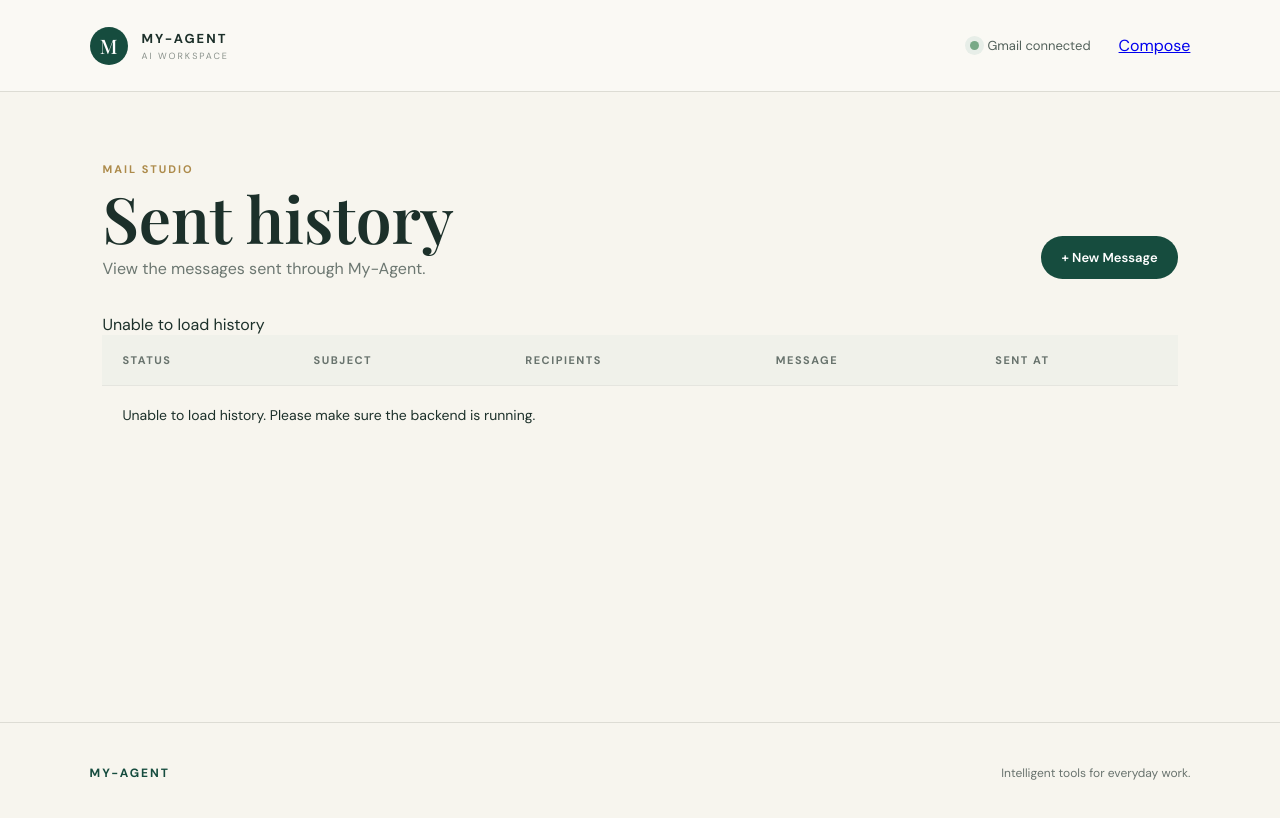
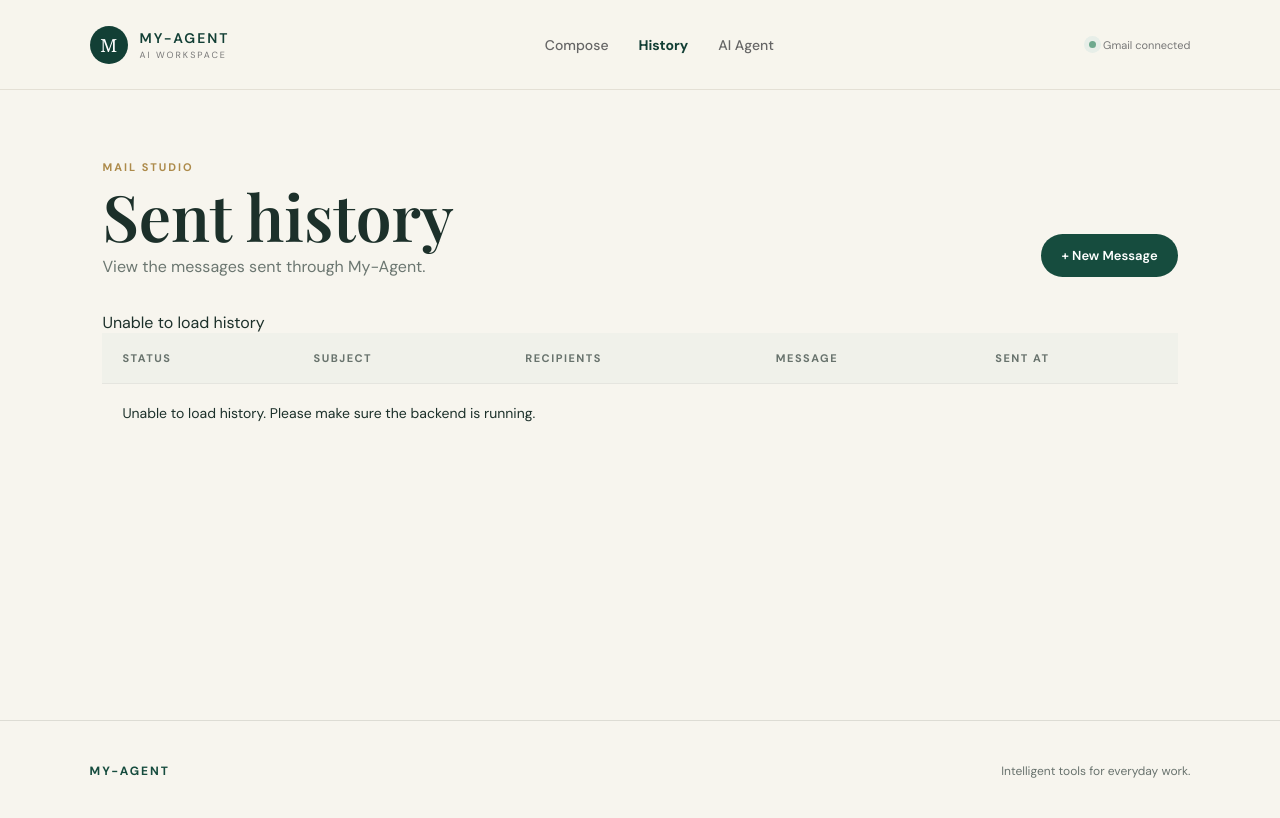
Before and after one commit to gsingamp2-cmyk/GMAIL-AGENT, a plain HTML site: page frontend/history.html in a window 1280 px wide. Drawn offline with nearby package versions, Linux system fonts and the light colour scheme; no server answers.

Commit message:
Add reusable navbar component

```diff
--- /dev/null
+++ b/frontend/components/navbar.css
@@ -0,0 +1,125 @@
+.navbar{
+height:90px;
+display:flex;
+align-items:center;
+justify-content:space-between;
+padding:0 7%;
+background:#f7f5ed;
+border-bottom:1px solid #e4e0d5;
+position:relative;
+z-index:100;
+}
+
+.brand-link{
+display:flex;
+align-items:center;
+gap:12px;
+text-decoration:none;
+color:inherit;
+}
+
+.brand-mark{
+width:38px;
+height:38px;
+border-radius:50%;
+background:#123f35;
+color:white;
+display:flex;
+align-items:center;
+justify-content:center;
+font-family:Georgia,serif;
+font-size:18px;
+}
+
+.brand-name{
+font-size:14px;
+font-weight:600;
+letter-spacing:2px;
+color:#123f35;
+}
+
+.brand-subtitle{
+font-size:9px;
+letter-spacing:2px;
+color:#777;
+margin-top:2px;
+}
+
+.navbar-links{
+display:flex;
+align-items:center;
+gap:30px;
+}
+
+.navbar-links a{
+text-decoration:none;
+color:#666;
+font-size:14px;
+font-weight:500;
+transition:color .2s ease;
+}
+
+.navbar-links a:hover{
+color:#123f35;
+}
+
+.navbar-links a.active{
+color:#123f35;
+font-weight:700;
+}
+
+.nav-right{
+display:flex;
+align-items:center;
+gap:18px;
+}
+
+.connection{
+display:flex;
+align-items:center;
+gap:7px;
+color:#777;
+font-size:11px;
+}
+
+.connection-dot{
+width:7px;
+height:7px;
+border-radius:50%;
+background:#6ea98e;
+}
+
+@media(max-width:900px){
+
+.navbar{
+    padding:0 30px;
+}
+.navbar-links{
+    gap:18px;
+}
+.connection{
+    display:none;
+}
+
+}
+
+@media(max-width:650px){
+
+.navbar{
+    height:auto;
+    min-height:80px;
+    padding:15px 20px;
+    flex-wrap:wrap;
+    gap:15px;
+}
+.navbar-links{
+    order:3;
+    width:100%;
+    justify-content:center;
+    padding-bottom:5px;
+}
+.navbar-links a{
+    font-size:13px;
+}
+
+}
--- /dev/null
+++ b/frontend/components/navbar.html
@@ -0,0 +1,22 @@
+<header class="navbar">
+    <div class="brand">
+        <a href="./index.html" class="brand-link">
+            <div class="brand-mark">M</div>
+        <div>
+            <div class="brand-name">MY-AGENT</div>
+            <div class="brand-subtitle">AI WORKSPACE</div>
+        </div>
+    </a>
+</div>
+<nav class="navbar-links">
+    <a href="./index.html" data-page="index.html">Compose</a>
+    <a href="./history.html" data-page="history.html">History</a>
+    <a href="./chatbot.html" data-page="chatbot.html">AI Agent</a>
+</nav>
+<div class="nav-right">
+    <div class="connection">
+        <span class="connection-dot"></span>
+        <span>Gmail connected</span>
+    </div>
+</div>
+</header>
--- /dev/null
+++ b/frontend/components/navbar.js
@@ -0,0 +1,46 @@
+document.addEventListener("DOMContentLoaded", async () => {
+
+    const navbarContainer = document.getElementById("navbar");
+
+    if (!navbarContainer) {
+        console.error("Navbar container not found.");
+        return;
+    }
+
+    try {
+        const response = await fetch("./components/navbar.html");
+
+        if (!response.ok) {
+            throw new Error(
+                `Navbar could not be loaded: ${response.status}`
+            );
+        }
+
+        const navbarHTML = await response.text();
+
+        navbarContainer.innerHTML = navbarHTML;
+
+        let currentPage = window.location.pathname.split("/").pop();
+
+        if (!currentPage || currentPage === "%20index.html") {
+            currentPage = "index.html";
+        }
+
+        const navLinks =
+            navbarContainer.querySelectorAll(".navbar-links a");
+
+        navLinks.forEach(link => {
+
+            const page = link.dataset.page;
+
+            if (page === currentPage) {
+                link.classList.add("active");
+            }
+
+        });
+
+    } catch (error) {
+        console.error("Navbar loading error:", error);
+    }
+
+});
--- a/frontend/history.html
+++ b/frontend/history.html
@@ -8,24 +8,10 @@
     <link rel="preconnect" href="https://fonts.gstatic.com" crossorigin>
     <link href="https://fonts.googleapis.com/css2?family=DM+Sans:wght@400;500;600;700&family=Playfair+Display:wght@500;600;700&display=swap" rel="stylesheet">
     <link rel="stylesheet" href="history.css">
+    <link rel="stylesheet" href="./components/navbar.css">
 </head>
 <body>
-    <header class="navbar">
-        <div class="brand">
-            <div class="brand-mark">M</div>
-            <div>
-                <div class="brand-name">MY-AGENT</div>
-                <div class="brand-subtitle">AI WORKSPACE</div>
-            </div>
-        </div>
-        <div class="nav-right">
-            <div class="connection">
-                <span class="connection-dot"></span>
-                <span>Gmail connected</span>
-            </div>
-            <a href="http://127.0.0.1:5500/frontend/%20index.html" class="compose-link">Compose</a>
-        </div>
-    </header>
+    <div id="navbar"></div>
     <main>
         <section class="history-section">
             <div class="history-header">
@@ -62,5 +48,6 @@
         <span>Intelligent tools for everyday work.</span>
     </footer>
     <script src="history.js"></script>
+    <script src="./components/navbar.js"></script>
 </body>
 </html>
```
Also changed, not shown: frontend/ index.html (+3 -19 lines), frontend/chatbot.html (+3 -18 lines).
